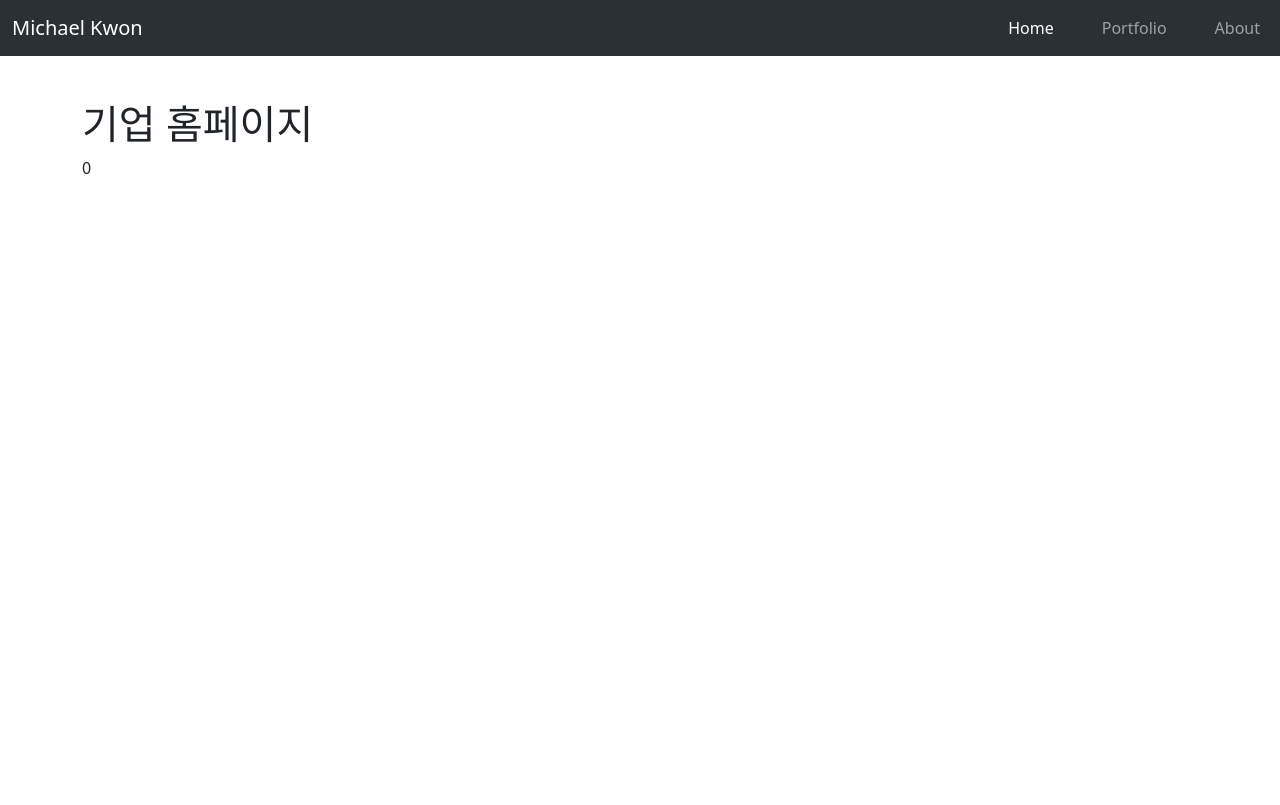
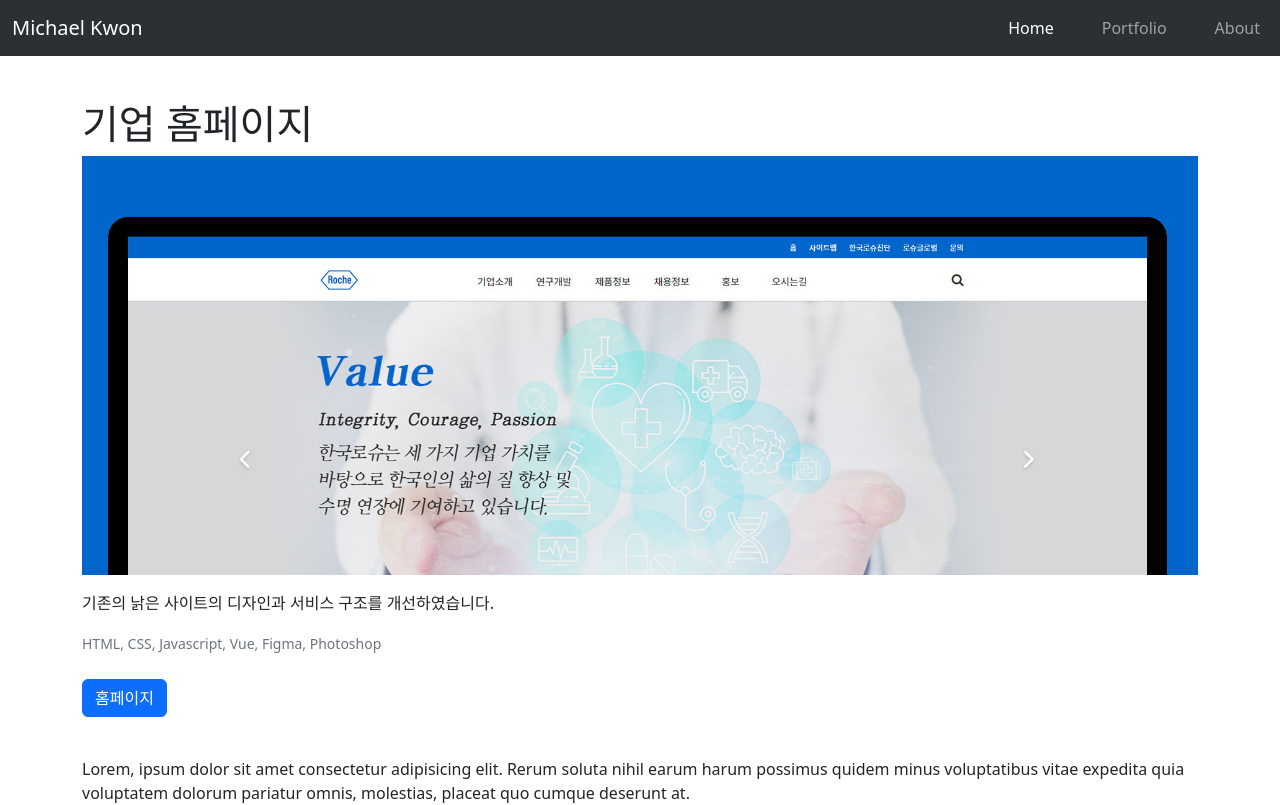
Before and after one commit to csslick/vue3-portfolio, a Vue app: page /detail/0 in a window 1280 px wide. Shown: the top 805 px of the page. Built offline with nearby package versions, Linux system fonts and the light colour scheme.

Commit message:
section2-34 상세페이지 완성

```diff
--- a/src/components/Detail.vue
+++ b/src/components/Detail.vue
@@ -1,7 +1,26 @@
 <template>
   <section id="detail" class="container">
-    <h1>{{ props.data[$route.params.id].title }}</h1>
-    {{ $route.params.id }}
+    <h1>{{ data[$route.params.id].title }}</h1>
+    <article class="pb-5">
+      <img
+        :src="`${data[$route.params.id].imgUrl}`"
+        :alt="`${data[$route.params.id].title}`"
+      />
+      <p>{{ data[$route.params.id].desc }}</p>
+      <small class="text-secondary">{{ data[$route.params.id].skills }}</small>
+      <p>
+        <a
+          :href="`${data[$route.params.id].link}`"
+          class="btn btn-primary mt-4"
+          target="_blank"
+        >홈페이지
+        </a>
+      </p>
+      <br>
+      <p>Lorem, ipsum dolor sit amet consectetur adipisicing elit. Rerum soluta nihil earum harum possimus quidem minus voluptatibus vitae expedita quia voluptatem dolorum pariatur omnis, molestias, placeat quo cumque deserunt at.</p>
+      <p>Lorem ipsum dolor sit amet consectetur, adipisicing elit. Quos, consequatur. Alias dignissimos beatae sequi corrupti atque ducimus expedita optio voluptatum maiores nisi, vero nobis consequatur neque ut soluta nemo aliquam!</p>
+      <button @click="$router.push('/portfolio')" class="btn btn-secondary">돌아가기</button>
+    </article>
   </section>
 </template>
 
@@ -11,6 +30,23 @@
   })
 </script>
 
-<style>
+<style lang="scss" scoped>
+  #detail h1 {
+    display: flex;
+    gap: 1rem;
+    align-items: center;
+    .badge {
+      font-size: small;
+    }
+  }
 
+  article {
+    img {
+      width: 100%;
+      aspect-ratio: 8/3;
+      object-fit: cover;
+      object-position: top;
+      margin-bottom: 1em;
+    }
+  }
 </style>
--- a/src/components/Portfolio.vue
+++ b/src/components/Portfolio.vue
@@ -6,7 +6,11 @@
           <img :src="item.imgUrl" alt="1">
           <h3>{{ item.title }}</h3>
           <p>{{ item.desc }}</p>
-          <router-link to="/detail/1">상세보기</router-link>
+          <small class="mb-3 text-secondary">{{  item.skills }}</small>
+          <router-link
+            class="btn btn-primary"
+            :to="'/detail/' + item.id"
+          >상세보기</router-link>
         </li>
       </ul>
     </section>
```
